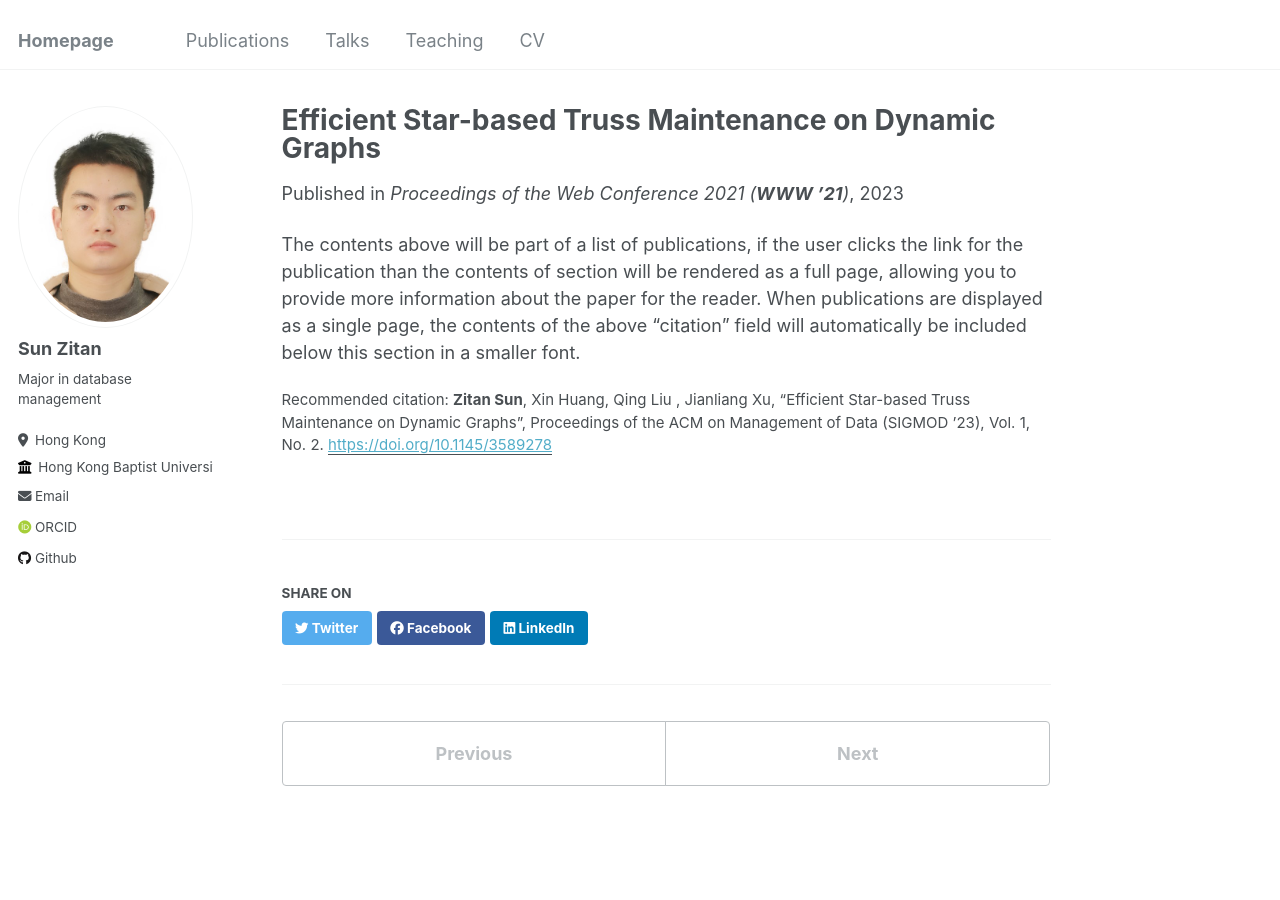
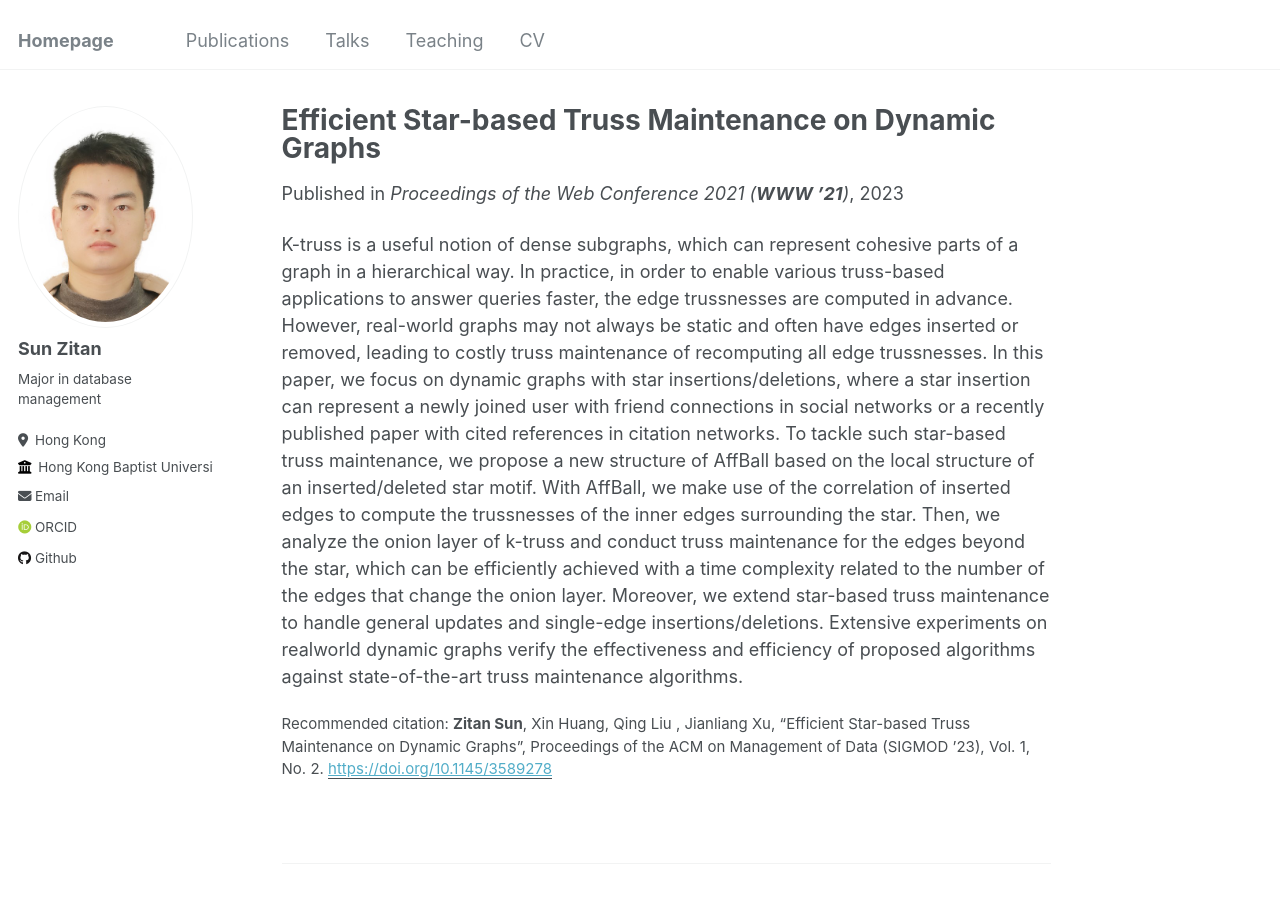
Before and after one commit to jinrdfh/HomePage, a Jekyll site: the page built from _publications/2023-06-20-PPTruss.md, in a window 1280 px wide and 900 px high. Built offline with Jekyll 4.4.1, drawn with Linux system fonts in a browser that asks for light colours; some web fonts are replaced.

Commit message:
Update 2023-06-20-PPTruss.md

```diff
--- a/_publications/2023-06-20-PPTruss.md
+++ b/_publications/2023-06-20-PPTruss.md
@@ -9,4 +9,17 @@ paperurl: 'https://doi.org/10.1145/3589278'
 citation: '<strong>Zitan Sun</strong>, Xin Huang, Qing Liu , Jianliang Xu, “Efficient Star-based Truss Maintenance on Dynamic Graphs”, Proceedings of the ACM on Management of Data (SIGMOD ’23), Vol. 1, No. 2.'
 ---
 
-The contents above will be part of a list of publications, if the user clicks the link for the publication than the contents of section will be rendered as a full page, allowing you to provide more information about the paper for the reader. When publications are displayed as a single page, the contents of the above "citation" field will automatically be included below this section in a smaller font.
+K-truss is a useful notion of dense subgraphs, which can represent cohesive parts of a graph in a hierarchical way.
+In practice, in order to enable various truss-based applications to answer queries faster, the edge trussnesses
+are computed in advance. However, real-world graphs may not always be static and often have edges inserted
+or removed, leading to costly truss maintenance of recomputing all edge trussnesses. In this paper, we focus
+on dynamic graphs with star insertions/deletions, where a star insertion can represent a newly joined user
+with friend connections in social networks or a recently published paper with cited references in citation
+networks. To tackle such star-based truss maintenance, we propose a new structure of AffBall based on the
+local structure of an inserted/deleted star motif. With AffBall, we make use of the correlation of inserted edges
+to compute the trussnesses of the inner edges surrounding the star. Then, we analyze the onion layer of k-truss
+and conduct truss maintenance for the edges beyond the star, which can be efficiently achieved with a time
+complexity related to the number of the edges that change the onion layer. Moreover, we extend star-based truss
+maintenance to handle general updates and single-edge insertions/deletions. Extensive experiments on realworld
+dynamic graphs verify the effectiveness and efficiency of proposed algorithms against state-of-the-art
+truss maintenance algorithms.
```
